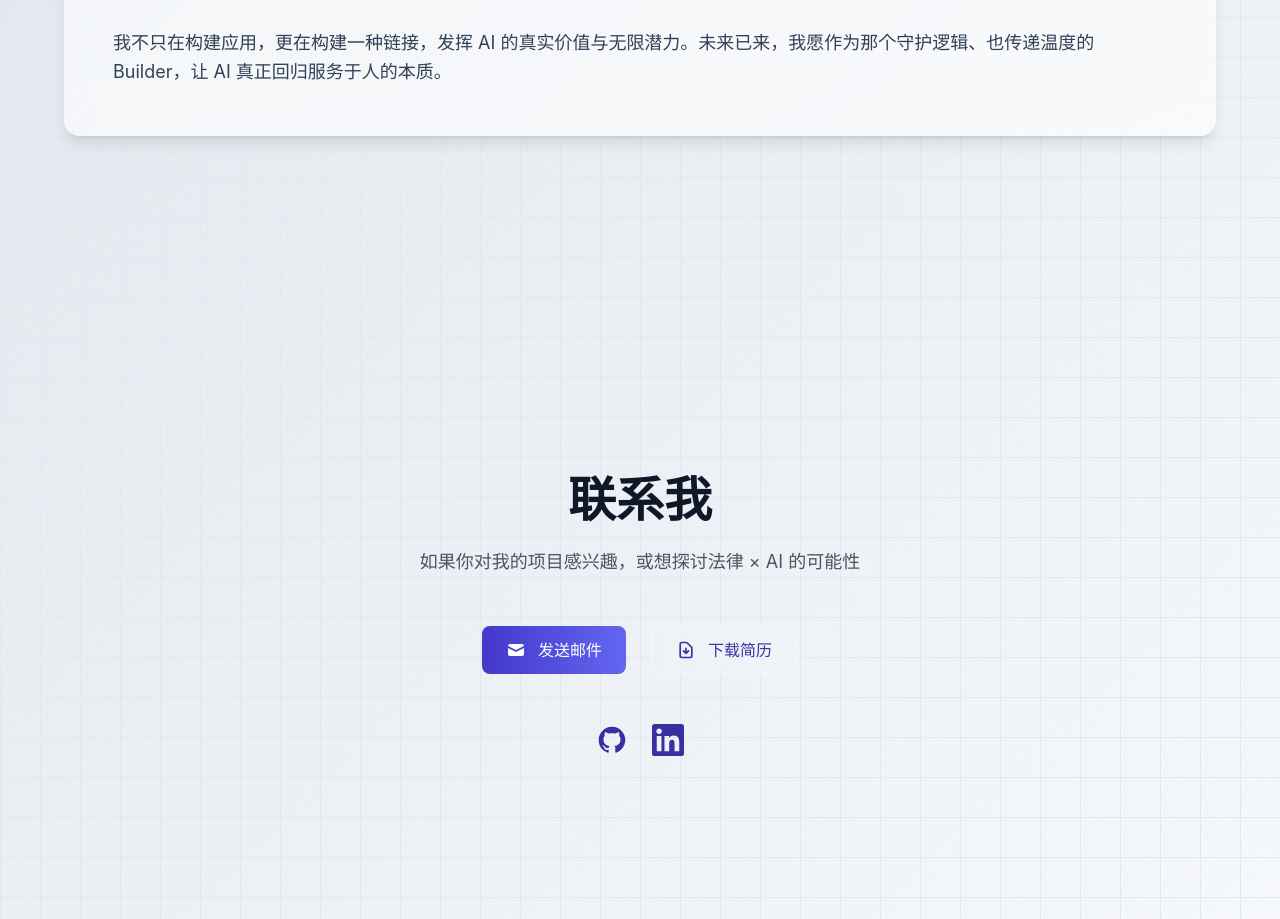
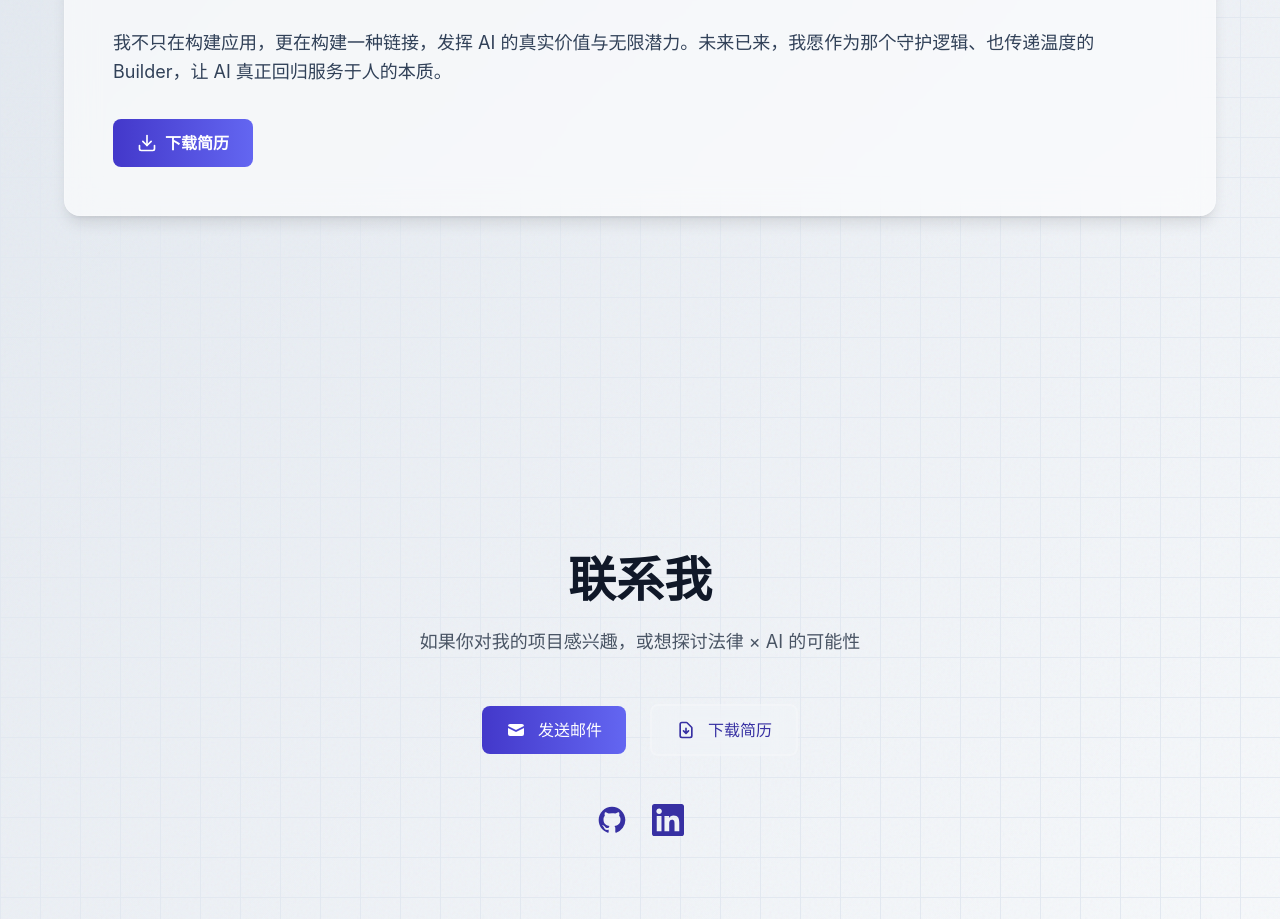
Before and after one commit to wendylandcan/wendyweb, a React (Vite) app: page / in a window 1280 px wide. Shown: the part 2703-3622 px from the top of the page. Built offline with nearby package versions, Linux system fonts and the light colour scheme.

Commit message:
feat: 添加简历下载功能
- 将简历 PDF 添加到公共资源文件夹
- 在关于我页面添加下载简历按钮
- 按钮包含下载图标和平滑的交互动画
- 下载时自动使用原始文件名

```diff
--- a/src/components/About.tsx
+++ b/src/components/About.tsx
@@ -1,5 +1,5 @@
 import { motion } from 'framer-motion';
-import { GraduationCap, Scale, Award, Rocket } from 'lucide-react';
+import { GraduationCap, Scale, Award, Rocket, Download } from 'lucide-react';
 import AnimatedSection from './AnimatedSection';
 
 const About = () => {
@@ -106,6 +106,27 @@ const About = () => {
             <p className="text-lg text-slate-700 leading-relaxed">
               我不只在构建应用，更在构建一种链接，发挥 AI 的真实价值与无限潜力。未来已来，我愿作为那个守护逻辑、也传递温度的 Builder，让 AI 真正回归服务于人的本质。
             </p>
+
+            <motion.a
+              href="/resume.pdf"
+              download="曹嘉璇_简历_2026.06毕业-AI方向求职.pdf"
+              whileHover={{ scale: 1.05 }}
+              whileTap={{ scale: 0.98 }}
+              className="inline-flex items-center gap-2 mt-8 px-6 py-3 text-white font-semibold rounded-lg transition-all duration-300"
+              style={{ background: 'linear-gradient(to right, #4338CA, #6366F1)' }}
+              onMouseEnter={(e) => {
+                e.currentTarget.style.background = 'linear-gradient(to right, #3730A3, #4F46E5)';
+                e.currentTarget.style.boxShadow = 'inset 0 1px 2px rgba(255, 255, 255, 0.15)';
+              }}
+              onMouseLeave={(e) => {
+                e.currentTarget.style.background = 'linear-gradient(to right, #4338CA, #6366F1)';
+                e.currentTarget.style.boxShadow = 'none';
+              }}
+              aria-label="下载简历"
+            >
+              <Download size={20} />
+              <span>下载简历</span>
+            </motion.a>
           </motion.div>
         </motion.div>
       </div>
```
Also changed, not shown: 1 other file (tests, documents, lock files or other folders).
